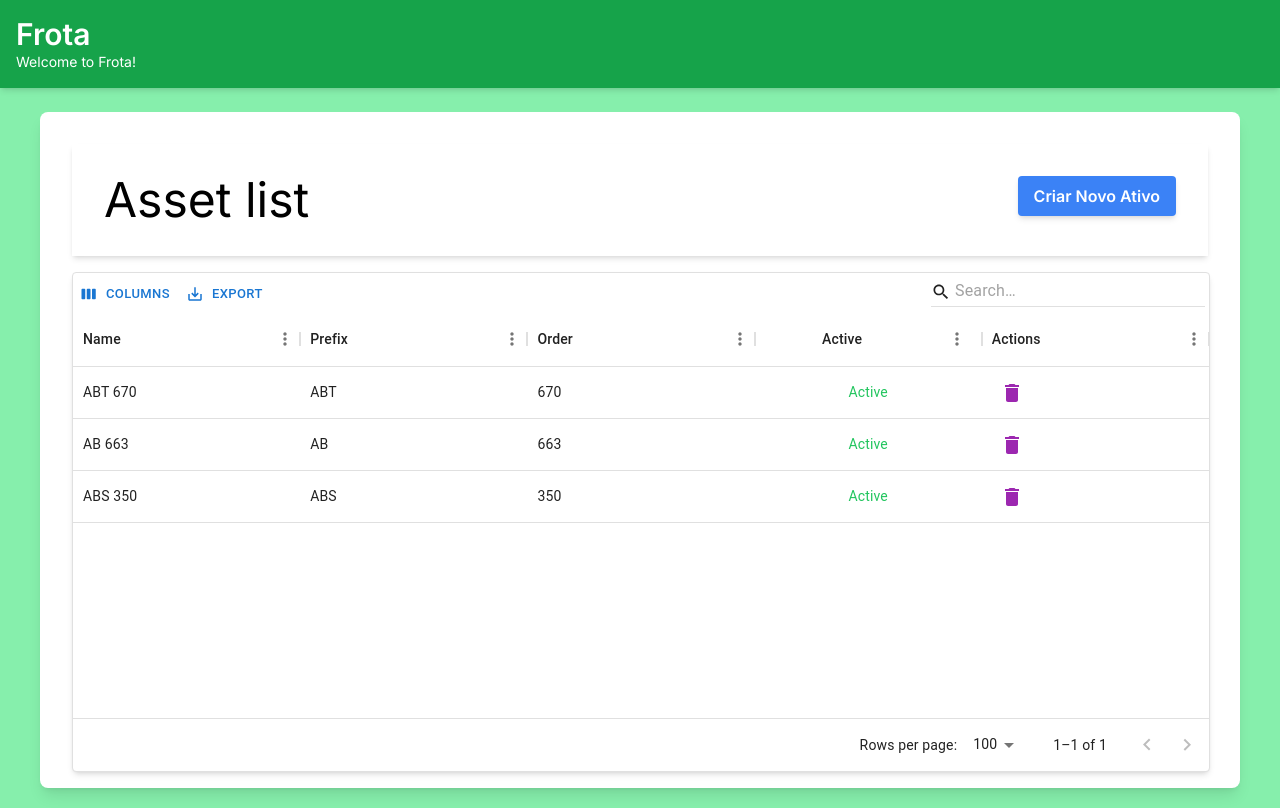
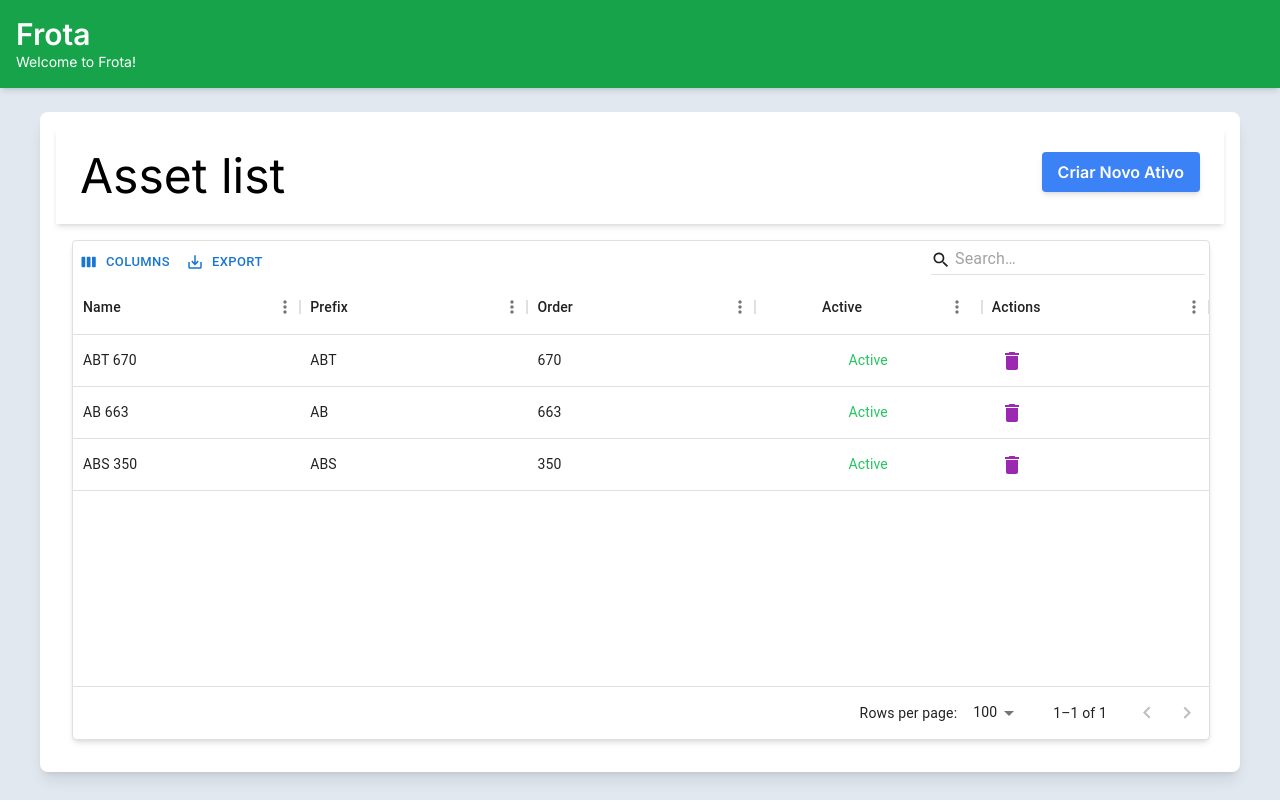
Before and after one commit to CefasCavalcanti/frota, a Next.js app: page /asset in a window 1280 px wide. Built offline with nearby package versions, Linux system fonts and the light colour scheme.

Commit message:
create button to asset page

```diff
--- a/src/app/asset/assetSlice.ts
+++ b/src/app/asset/assetSlice.ts
@@ -5,7 +5,7 @@ import { FindAssetOutputDto } from './asset'
 import { apiSlice } from '../client/api_slice'
 import { assets } from '../api/asset/asset_mock'
 import { Asset } from './schema'
-const endpointUrl = '/asset'
+const endpointUrl = 'asset'
 export interface AssetParams {
   page?: number
   perPage?: number
@@ -34,22 +34,21 @@ function parseQueryParams(params: AssetParams) {
   return query.toString()
 }
 function createAssetMutation(asset: Asset) {
-  return { url: 'asset', method: 'POST', body: asset }
+  return { url: endpointUrl, method: 'POST', body: asset }
 }
 function updateAssetMutation(asset: Asset) {
   return {
-    url: `asset/${asset.id}`,
+    url: `${endpointUrl}/${asset.id}`,
     method: 'PUT',
     body: asset
   }
 }
 function deleteAssetMutation({ id }: { id: string }) {
   return {
-    url: `asset/${id}`,
+    url: `${endpointUrl}/${id}`,
     method: 'DELETE'
   }
 }
-// eslint-disable-next-line @typescript-eslint/no-unused-vars
 function getAssets({ page = 1, perPage = 10, search = '' }) {
   const params = { page, perPage, search, isActive: true }
 
@@ -58,7 +57,7 @@ function getAssets({ page = 1, perPage = 10, search = '' }) {
 export const assetsApiSlice = apiSlice.injectEndpoints({
   endpoints: ({ query, mutation }) => ({
     allAssets: query<{ data: FindAssetOutputDto[] }, AssetParams>({
-      query: () => 'asset',
+      query: getAssets,
       providesTags: ['Assets']
     }),
     findAssets: query<{ data: FindAssetOutputDto }, { id: string }>({
--- a/src/app/asset/page.tsx
+++ b/src/app/asset/page.tsx
@@ -5,7 +5,7 @@ import { CreateAssetButton } from './components/button/CreateAssetButton'
 export default function Page() {
   return (
     <div className="flex flex-col  w-full">
-      <div className="flex justify-between  shadow-md m-4  p-8">
+      <div className="flex justify-between  shadow-md mb-4 p-6">
         <p className="text-5xl"> Asset list</p>
         <CreateAssetButton />
       </div>
--- a/src/app/layout.tsx
+++ b/src/app/layout.tsx
@@ -19,10 +19,10 @@ export default function RootLayout({
   return (
     <html lang="en">
       <body className={inter.className}>
-        <main className="relative min-h-screen pt-28 pb-5 bg-green-300 ">
+        <main className="relative min-h-screen pt-28 pb-5 bg-slate-200">
           <Providers>
             <Header />
-            <div className="shadow-lg min-h-full p-4 mx-10 rounded-lg bg-white">
+            <div className="shadow-lg min-h-[calc(100vh-140px)] p-4 mx-10 rounded-lg bg-white">
               {children}
             </div>
           </Providers>
--- a/src/app/page.tsx
+++ b/src/app/page.tsx
@@ -1,9 +1,16 @@
-import { FancyButton } from './components/search/inputSearch'
+import Link from 'next/link'
 
 export default function Home() {
   return (
-    <div className="z-10 max-w-5xl w-full items-center justify-between font-mono text-sm lg:flex">
-      <FancyButton />
+    <div className="z-10 max-w-5xl w-full items-center justify-between font-mono text-sm lg:flex rounded-md">
+      <Link href="/asset" className=" group rounded-md">
+        <div className="w-64 mx-auto text-center  rounded-md bg-slate-200 group-hover:bg-slate-800 transition-colors duration-300 ease-in-out">
+          <div className="w-64 mx-auto text-center shadow-md  rounded-md p-4 text-slate-900 group-hover:text-white group-hover:bg-slate-800 transition-colors duration-300 ease-in-out">
+            <h2 className="text-xl font-semibold ">Assets</h2>
+            Acessar Ativos
+          </div>
+        </div>
+      </Link>
     </div>
   )
 }
```
